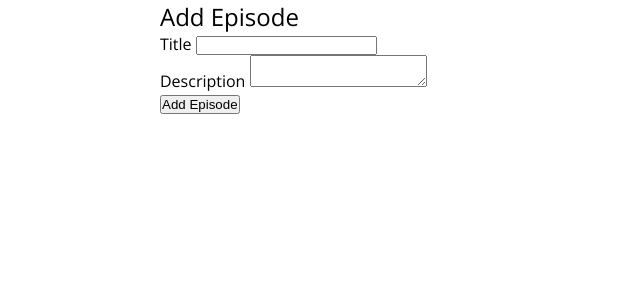
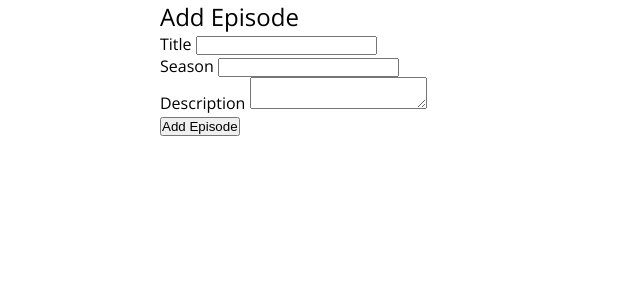
Before and after one commit to the-mausoleum/sofa, a Flask app: page /shows/1/episodes/add in a window 1280 px wide. Shown: the part 50-350 px from the top of the page, without its empty margins (0-640 px from the left). Run offline with Flask 2, Linux system fonts and the light colour scheme; data that the repository does not hold is empty.

Commit message:
Add field for season on episode creation form.

```diff
--- a/app.py
+++ b/app.py
@@ -45,9 +45,10 @@ class Episode(db.Model):
     description = db.Column(db.Text)
     show_id = db.Column(db.Integer, db.ForeignKey('show.id'))
 
-    def __init__(self, title, description, show_id):
+    def __init__(self, title, season, description, show_id):
         self.public_id = get_public_id(title)
         self.title = title
+        self.season = season
         self.description = description
         self.show_id = show_id
 
@@ -142,6 +143,7 @@ def episode_add(show_id):
     if request.method == 'POST':
         episode = Episode(
             request.form['title'],
+            request.form['season'],
             request.form['description'],
             show.id
         )
--- a/templates/episode-add.html
+++ b/templates/episode-add.html
@@ -8,6 +8,10 @@
             <input type="text" name="title">
         </div>
         <div>
+            <label for="season">Season</label>
+            <input type="number" name="season">
+        </div>
+        <div>
             <label for="description">Description</label>
             <textarea name="description"></textarea>
         </div>
```
